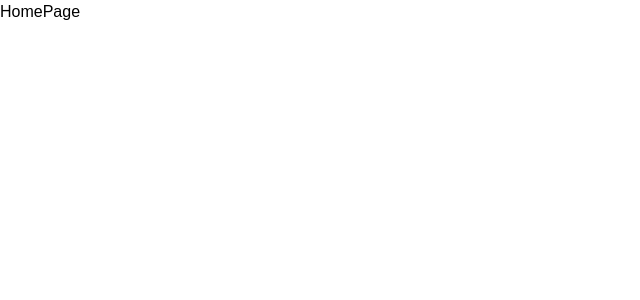
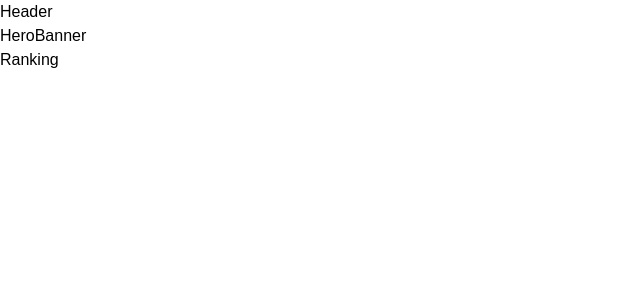
Before and after one commit to aitorfernandez/roshambo, a React app in the folder app/: page / in a window 1280 px wide. Shown: the top 300 px of the page, without its empty margins (0-640 px from the left). Built offline with nearby package versions, Linux system fonts and the light colour scheme.

Commit message:
add HomePage structure

```diff
--- a/app/src/AppGlobalStyle.js
+++ b/app/src/AppGlobalStyle.js
@@ -1,4 +1,3 @@
-import PropTypes from 'prop-types'
 import { createGlobalStyle } from 'styled-components'
 
 export const AppGlobalStyle = createGlobalStyle`
--- /dev/null
+++ b/app/src/components/app-content/index.js
@@ -0,0 +1,25 @@
+import React from 'react'
+import PropTypes from 'prop-types'
+
+export function AppContent({
+  children,
+  header,
+}) {
+  return (
+    <div>
+      {header && (
+        <header>
+          {header}
+        </header>
+      )}
+      <main>
+        {children}
+      </main>
+    </div>
+  )
+}
+
+AppContent.propTypes = {
+  children: PropTypes.node.isRequired,
+  header: PropTypes.node,
+}
--- /dev/null
+++ b/app/src/components/header/index.js
@@ -0,0 +1,9 @@
+import React from 'react'
+
+export function Header() {
+  return (
+    <div>
+      Header
+    </div>
+  )
+}
--- /dev/null
+++ b/app/src/components/hero-banner/index.js
@@ -0,0 +1,9 @@
+import React from 'react'
+
+export function HeroBanner() {
+  return (
+    <>
+      HeroBanner
+    </>
+  )
+}
--- /dev/null
+++ b/app/src/components/ranking/index.js
@@ -0,0 +1,9 @@
+import React from 'react'
+
+export function Ranking() {
+  return (
+    <div>
+      Ranking
+    </div>
+  )
+}
--- a/app/src/containers/home-page/index.js
+++ b/app/src/containers/home-page/index.js
@@ -1,9 +1,17 @@
 import React from 'react'
+
+import { AppContent } from '../../components/app-content'
+import { Header } from '../../components/header'
+import { HeroBanner } from '../../components/hero-banner'
+import { Ranking } from '../../components/ranking'
 
 export function HomePage() {
   return (
-    <>
-      HomePage
-    </>
+    <AppContent
+      header={<Header />}
+    >
+      <HeroBanner />
+      <Ranking />
+    </AppContent>
   )
 }
```
Also changed, not shown: app/src/ui/index.js (added).
